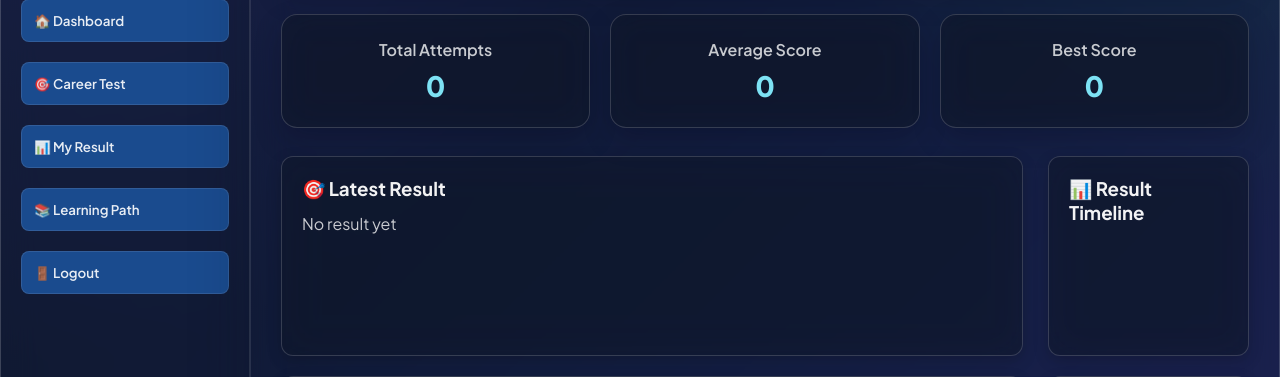
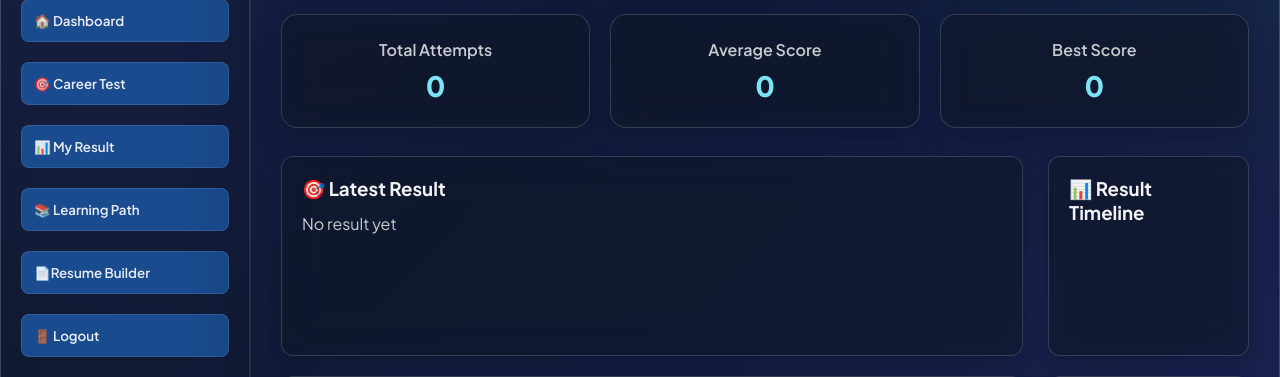
Before and after one commit to Satya-Ranjan5477/carrier-recommendation-system-project, a Flask app: page /dashboard in a window 1280 px wide. Shown: the part 349-726 px from the top of the page. Run offline with Flask 3, Linux system fonts and the light colour scheme; the visitor is signed in with stand-in values (Sample User, id 1); parts of the project's set-up code (start-up, migrations or seed data) failed here and were passed over; some libraries are stand-ins or nearby versions.

Commit message:
Add Resume Builder in Sidebar

```diff
--- a/templates/dashboard.html
+++ b/templates/dashboard.html
@@ -34,6 +34,7 @@
             <button type="button" onclick="window.location.href='/form'">🎯 Career Test</button>
             <button type="button" onclick="window.location.href='/result'">📊 My Result</button>
             <button type="button" onclick="openCareerPath()">📚 Learning Path</button>
+            <button type="button" onclick="window.location.href='/resume'"> 📄Resume Builder</button>
             <button type="button" onclick="logout()">🚪 Logout</button>
         </div>
     </div>
```
